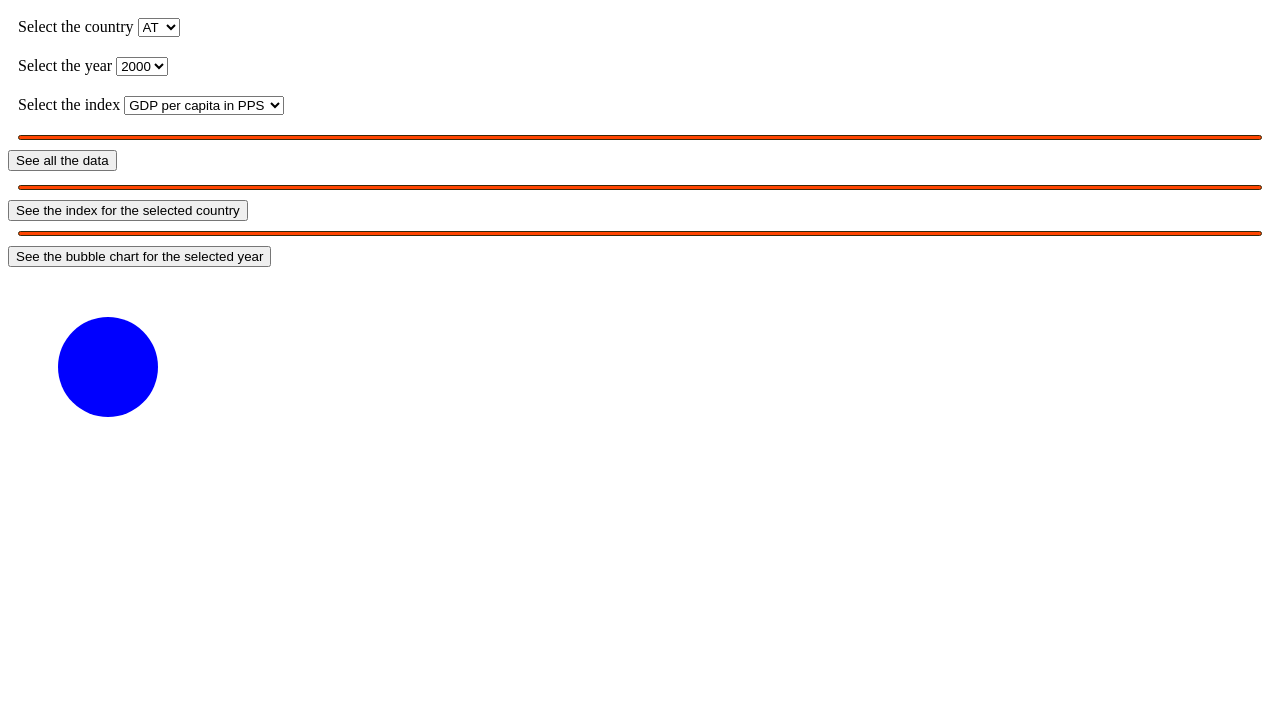
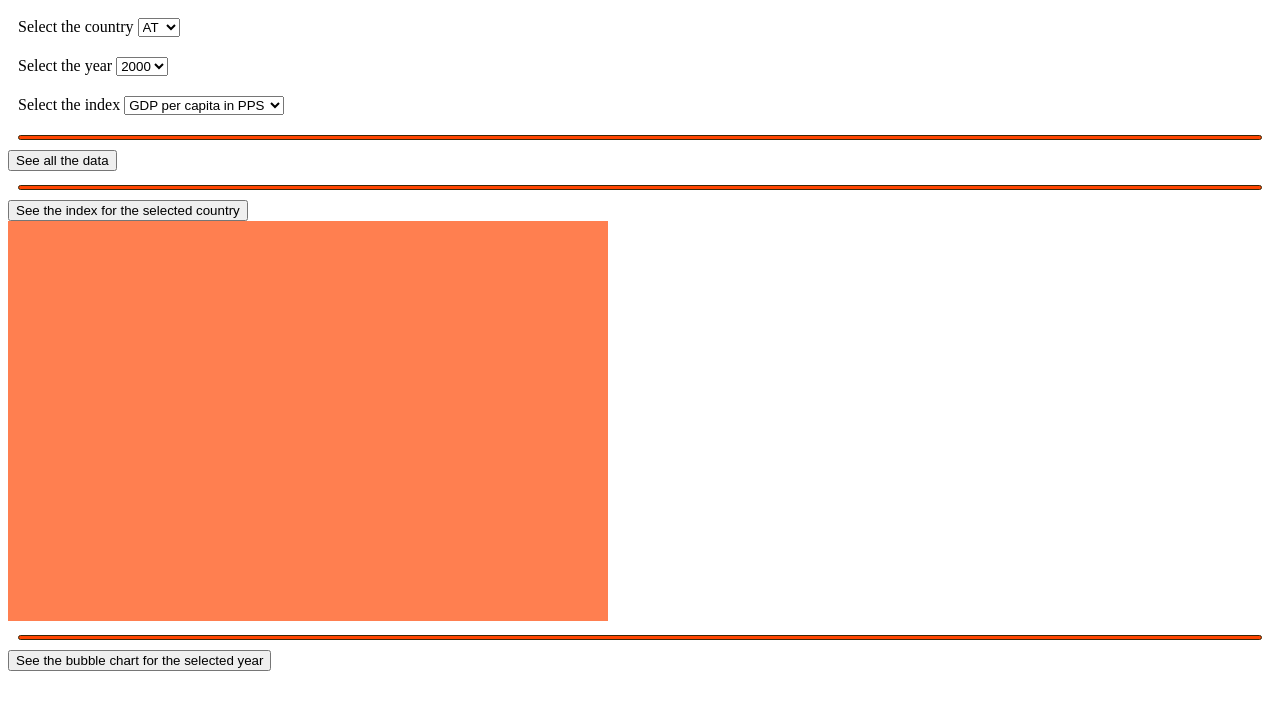
Before and after one commit to CalinFlorian7/proiectMultimedia, a website: page 3_1098_Racaru_Calin.html in a window 1280 px wide. Drawn offline with Linux system fonts and the light colour scheme.

Commit message:
histogram html

```diff
--- a/3_1098_Racaru_Calin.css
+++ b/3_1098_Racaru_Calin.css
@@ -23,3 +23,8 @@
     border: 2px solid rgb(55, 39, 8);
     visibility: hidden;
 }
+#histogram {
+    width: 600px;
+    height: 400px;
+    background-color: coral;
+}
--- a/3_1098_Racaru_Calin.html
+++ b/3_1098_Racaru_Calin.html
@@ -70,27 +70,10 @@
                         </button>
                         <div class="container-table" id="container-table">
                             <div class="table-data" id="table-data">
-                                <table class="table table-primary" id="table">
-                                    <!-- <thead>
-                                    <tr>
-                                        <th scope="col">Column 1</th>
-                                        <th scope="col">Column 2</th>
-                                        <th scope="col">Column 3</th>
-                                    </tr>
-                                </thead>
-                                <tbody>
-                                    <tr class="">
-                                        <td scope="row">R1C1</td>
-                                        <td>R1C2</td>
-                                        <td>R1C3</td>
-                                    </tr>
-                                    <tr class="">
-                                        <td scope="row">Item</td>
-                                        <td>Item</td>
-                                        <td>Item</td>
-                                    </tr>
-                                </tbody> -->
-                                </table>
+                                <table
+                                    class="table table-primary"
+                                    id="table"
+                                ></table>
                             </div>
                         </div>
                     </div>
@@ -103,6 +86,11 @@
                         >
                             See the index for the selected country
                         </button>
+                        <div class="container-histogram">
+                            <div class="histogram-svg">
+                                <svg class="histogram" id="histogram"></svg>
+                            </div>
+                        </div>
                     </div>
                     <div class="buttons-br" id="btn-bubble-chart">
                         <hr class="hr-break" />
@@ -117,11 +105,6 @@
                 </div>
             </div>
         </div>
-        <div>
-            <svg width="200" height="200">
-                <circle cx="100" cy="100" r="50" fill="blue" />
-            </svg>
-        </div>
         <script src="./3_1098_Racaru_Calin.js"></script>
     </body>
 </html>
```
